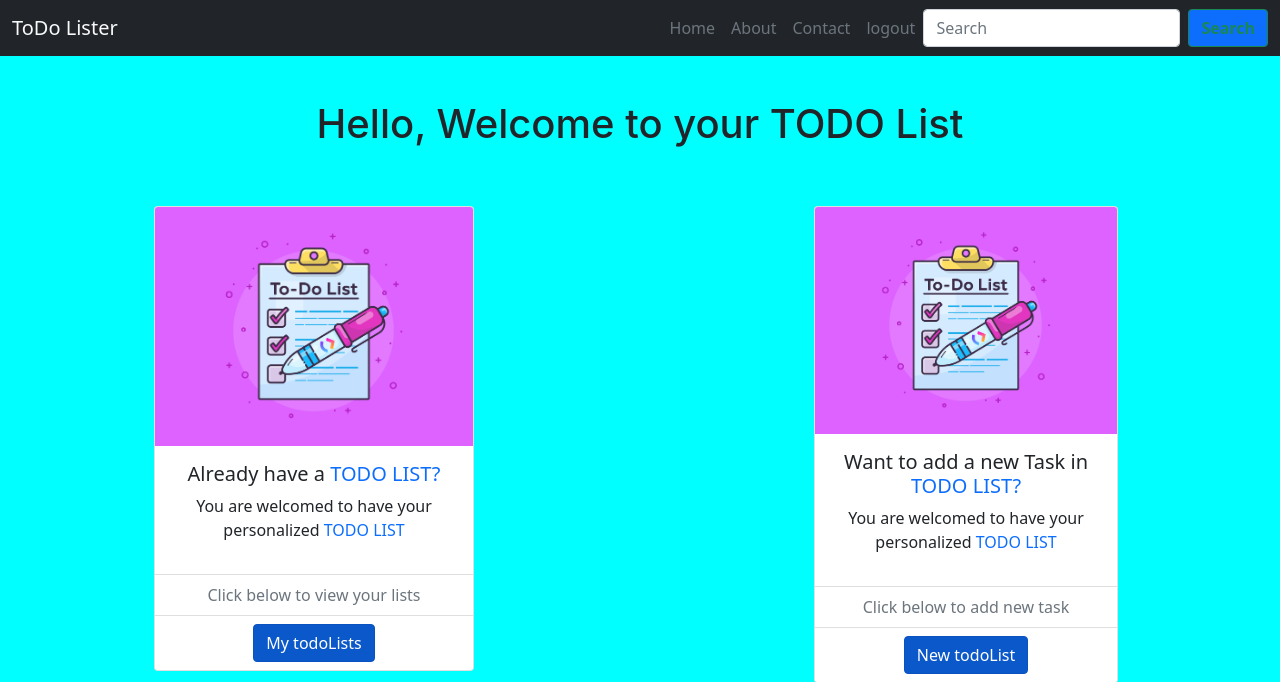
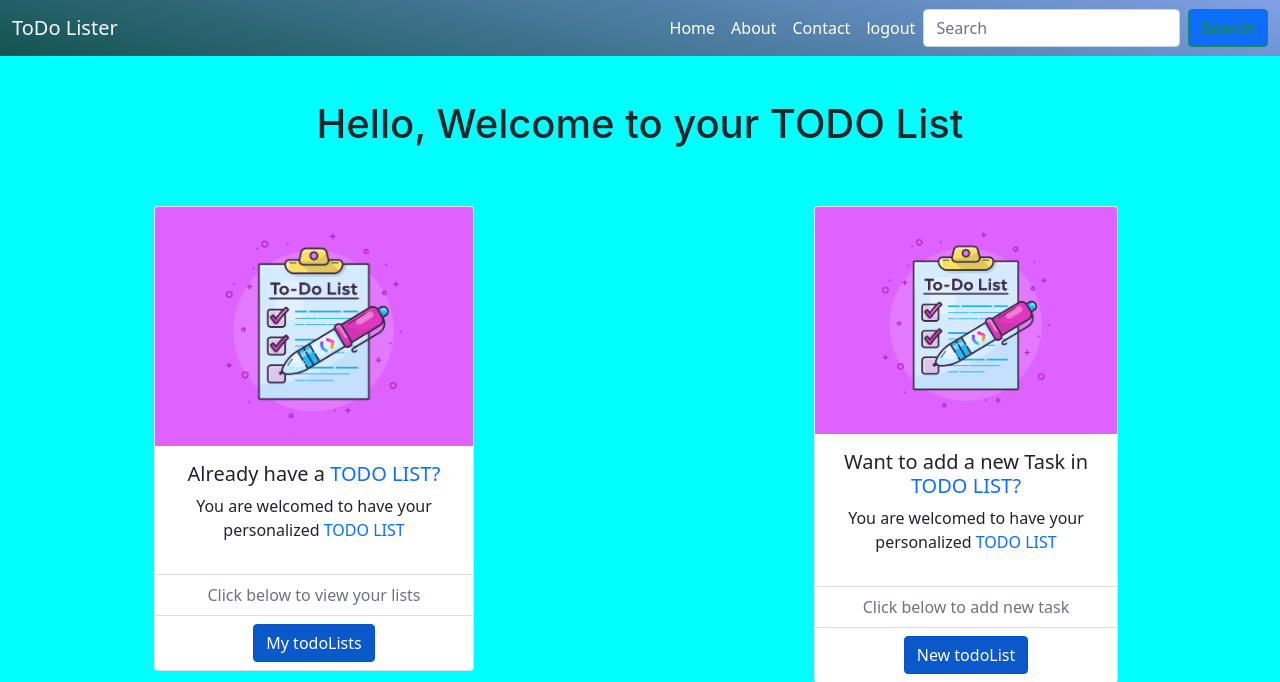
Before and after one commit to Pritamstudent/ToDo-Lists, a PHP site: page /login/index.php in a window 1280 px wide. Shown: the top 682 px of the page. Run offline with PHP 8.4, Linux system fonts and the light colour scheme; a user stored in the database is signed in.

Commit message:
Update header.php

```diff
--- a/includes/header.php
+++ b/includes/header.php
@@ -1,5 +1,3 @@
-
-
 <!doctype html>
 <html lang="en">
 
@@ -9,12 +7,13 @@
     <meta name="viewport" content="width=device-width, initial-scale=1">
 
     <!-- Bootstrap CSS -->
-    <link href="https://cdn.jsdelivr.net/npm/bootstrap@5.1.3/dist/css/bootstrap.min.css" rel="stylesheet"
-        integrity="sha384-1BmE4kWBq78iYhFldvKuhfTAU6auU8tT94WrHftjDbrCEXSU1oBoqyl2QvZ6jIW3" crossorigin="anonymous">
+    <link href="https://cdn.jsdelivr.net/npm/bootstrap@5.1.3/dist/css/bootstrap.min.css" rel="stylesheet" integrity="sha384-1BmE4kWBq78iYhFldvKuhfTAU6auU8tT94WrHftjDbrCEXSU1oBoqyl2QvZ6jIW3" crossorigin="anonymous">
     <link rel="stylesheet" href="./style.css">
     <title>Responsive header</title>
     <style>
-
+        .bg-custom-2 {
+            background-image: linear-gradient(15deg, #135451 0%, #80a0e7 100%);
+        }
     </style>
 </head>
 
@@ -23,30 +22,27 @@
 
     </section>
     <?php
-    if(isset($_SESSION["email"]))
-    {
+    if (isset($_SESSION["email"])) {
     ?>
-    <nav class="navbar navbar-expand-lg navbar-light bg-light fixed-top bg-dark bg-text-secondary" style="background-color: red;">
+        <nav class="navbar navbar-expand-lg navbar-light bg-light fixed-top bg-dark bg-text-secondary bg-custom-2" style="background-color: red;">
             <div class="container-fluid">
                 <a class="navbar-brand text-light" href="index.php">ToDo Lister</a>
-            <button class="navbar-toggler" type="button" data-bs-toggle="collapse"
-                data-bs-target="#navbarSupportedContent" aria-controls="navbarSupportedContent" aria-expanded="false"
-                aria-label="Toggle navigation">
+                <button class="navbar-toggler" type="button" data-bs-toggle="collapse" data-bs-target="#navbarSupportedContent" aria-controls="navbarSupportedContent" aria-expanded="false" aria-label="Toggle navigation">
                     <span class="navbar-toggler-icon"></span>
                 </button>
                 <div class="collapse navbar-collapse" id="navbarSupportedContent">
                     <ul class="navbar-nav ms-auto mb-2 mb-lg-0">
                         <li class="nav-item">
-                        <a class="nav-link active text-secondary" aria-current="page" href="index.php">Home</a>
+                            <a class="nav-link active text-white" aria-current="page" href="index.php">Home</a>
                         </li>
                         <li class="nav-item">
-                        <a class="nav-link text-secondary" href="about.php">About</a>
+                            <a class="nav-link text-white" href="about.php">About</a>
                         </li>
                         <li class="nav-item">
-                        <a class="nav-link text-secondary" href="contact.php">Contact</a>
+                            <a class="nav-link text-white" href="contact.php">Contact</a>
                         </li>
                         <li class="nav-item">
-                        <a class="nav-link text-secondary" href="logout.php">logout</a>
+                            <a class="nav-link text-white" href="logout.php">logout</a>
                         </li>
 
 
@@ -54,7 +50,7 @@
                     </ul>
                     <form class="d-flex">
                         <input class="form-control me-2" type="search" placeholder="Search" aria-label="Search">
-                    <button class="btn btn-outline-success fw-bold btn-primary " style="text-decoration: black;" type="submit" >Search</button>
+                        <button class="btn btn-outline-success fw-bold btn-primary " style="text-decoration: black;" type="submit">Search</button>
                     </form>
                 </div>
             </div>
@@ -62,27 +58,25 @@
     <?php
     } else {
     ?>
-    <nav class="navbar navbar-expand-lg navbar-light bg-light fixed-top bg-dark bg-text-secondary" style="background-color: red;">
+        <nav class="navbar navbar-expand-lg navbar-light bg-light fixed-top bg-dark bg-text-secondary bg-custom-2" style="background-color: red;">
             <div class="container-fluid">
                 <a class="navbar-brand text-light" href="index.php">ToDo Lister</a>
-            <button class="navbar-toggler" type="button" data-bs-toggle="collapse"
-                data-bs-target="#navbarSupportedContent" aria-controls="navbarSupportedContent" aria-expanded="false"
-                aria-label="Toggle navigation">
+                <button class="navbar-toggler" type="button" data-bs-toggle="collapse" data-bs-target="#navbarSupportedContent" aria-controls="navbarSupportedContent" aria-expanded="false" aria-label="Toggle navigation">
                     <span class="navbar-toggler-icon"></span>
                 </button>
                 <div class="collapse navbar-collapse" id="navbarSupportedContent">
                     <ul class="navbar-nav ms-auto mb-2 mb-lg-0">
                         <li class="nav-item">
-                        <a class="nav-link active text-secondary" aria-current="page" href="index.php">Home</a>
+                            <a class="nav-link active text-white" aria-current="page" href="index.php">Home</a>
                         </li>
                         <li class="nav-item">
-                        <a class="nav-link text-secondary" href="about.php">About</a>
+                            <a class="nav-link text-white" href="about.php">About</a>
                         </li>
                         <li class="nav-item">
-                        <a class="nav-link text-secondary" href="contact.php">Contact</a>
+                            <a class="nav-link text-white" href="contact.php">Contact</a>
                         </li>
                         <li class="nav-item">
-                        <a class="nav-link text-secondary" href="signup.php">Sign Up</a>
+                            <a class="nav-link text-white" href="signup.php">Sign Up</a>
                         </li>
 
 
@@ -90,7 +84,7 @@
                     </ul>
                     <form class="d-flex">
                         <input class="form-control me-2" type="search" placeholder="Search" aria-label="Search">
-                    <button class="btn btn-outline-success fw-bold btn-primary " style="text-decoration: black;" type="submit" >Search</button>
+                        <button class="btn btn-outline-success fw-bold btn-primary " style="text-decoration: black;" type="submit">Search</button>
                     </form>
                 </div>
             </div>
@@ -103,9 +97,7 @@
     <!-- Optional JavaScript; choose one of the two! -->
 
     <!-- Option 1: Bootstrap Bundle with Popper -->
-    <script src="https://cdn.jsdelivr.net/npm/bootstrap@5.1.3/dist/js/bootstrap.bundle.min.js"
-        integrity="sha384-ka7Sk0Gln4gmtz2MlQnikT1wXgYsOg+OMhuP+IlRH9sENBO0LRn5q+8nbTov4+1p"
-        crossorigin="anonymous"></script>
+    <script src="https://cdn.jsdelivr.net/npm/bootstrap@5.1.3/dist/js/bootstrap.bundle.min.js" integrity="sha384-ka7Sk0Gln4gmtz2MlQnikT1wXgYsOg+OMhuP+IlRH9sENBO0LRn5q+8nbTov4+1p" crossorigin="anonymous"></script>
 
     <!-- Option 2: Separate Popper and Bootstrap JS -->
     <!--
```
Lines whose indentation alone changed are shown as unchanged.
